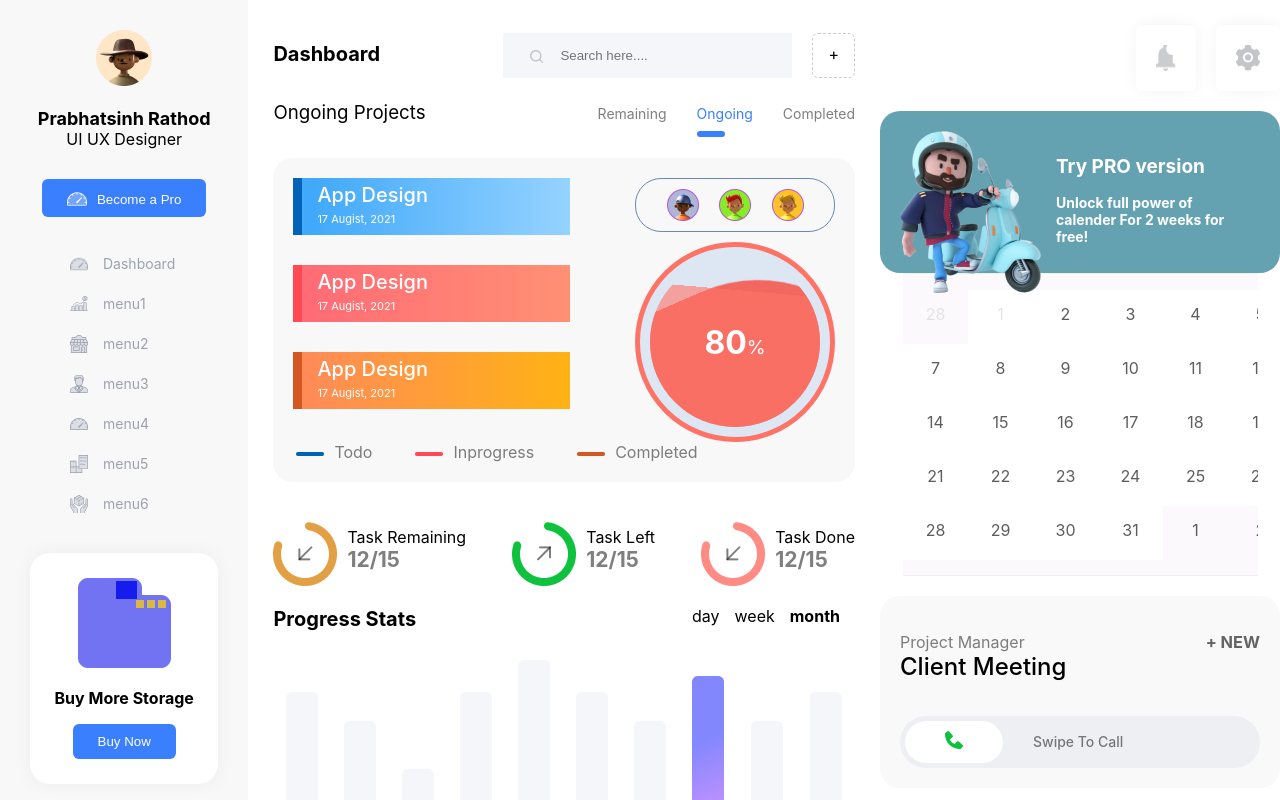
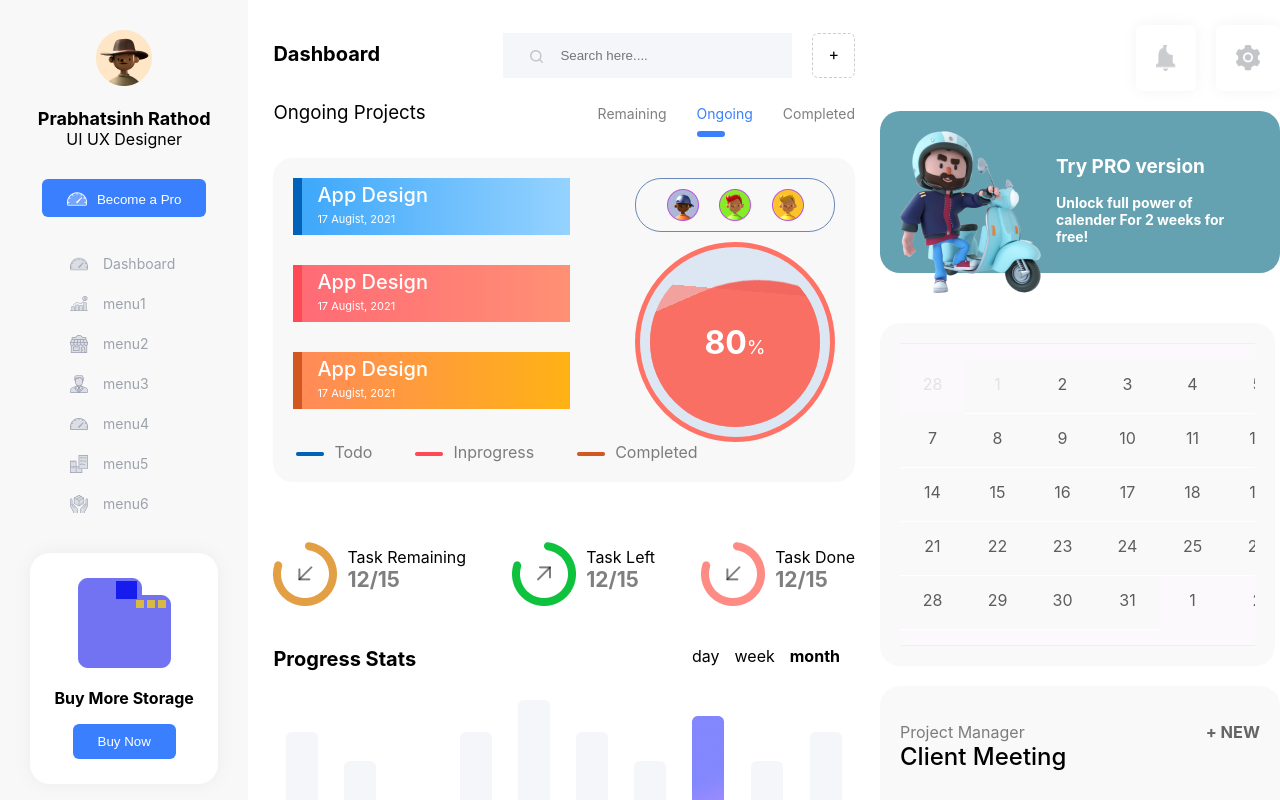
Before and after one commit to Olabisim/LEAD_SOLUTION_CHALLENGE, a React (Create React App) app: page / in a window 1280 px wide. Shown: the top 800 px of the page. Built offline with nearby package versions, Linux system fonts and the light colour scheme; a small style sheet from the web is missing.

Commit message:
calender resized

```diff
--- a/src/components/Dashboard/calender_work/calender.css
+++ b/src/components/Dashboard/calender_work/calender.css
@@ -1,7 +1,11 @@
 
 .calendar {
   width: 355px;
-  margin: auto;
+  /* margin: auto; */
+  margin-top: 50px;
+  padding: 20px;
+  background: #F9F9F9;
+  border-radius: 20px;
 }
 .calendar .calendar__range {
   color: #5d5d5d;
--- a/src/components/styles/Inner2Project.css
+++ b/src/components/styles/Inner2Project.css
@@ -33,6 +33,7 @@
 .root_Inner2Project_1 {
         display: flex;
         justify-content: space-between;
+        margin: 20px 0 20px 0;
 }
 .root_Inner2Project_1_2 {
         display: flex;
```
